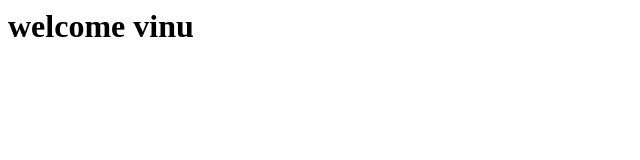
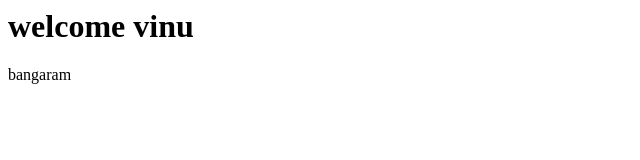
Before and after one commit to vijayalakshmi14032004-spec/gpt, a plain HTML site: page index.html in a window 1280 px wide. Shown: the full height of the page, 0-640 px from the left. Drawn offline with Linux system fonts and the light colour scheme.

Commit message:
sucessfull

```diff
--- a/index.html
+++ b/index.html
@@ -1,5 +1,6 @@
 <html>
     <body>
         <h1> welcome vinu</h1>
+        <p> bangaram</p>
     </body>
 </html>
```
